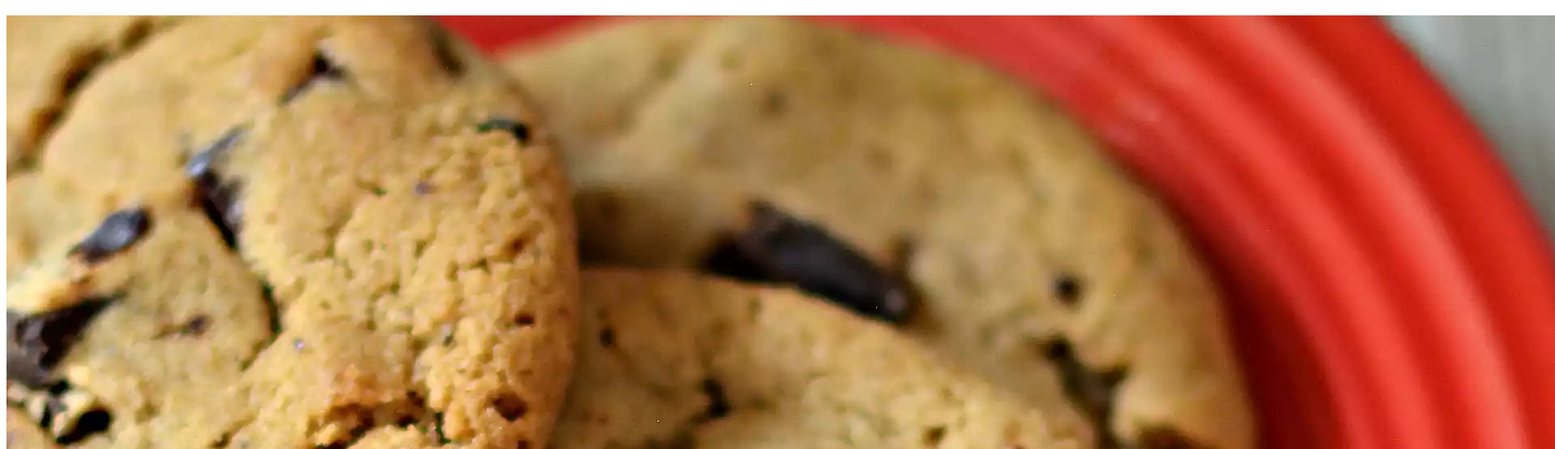
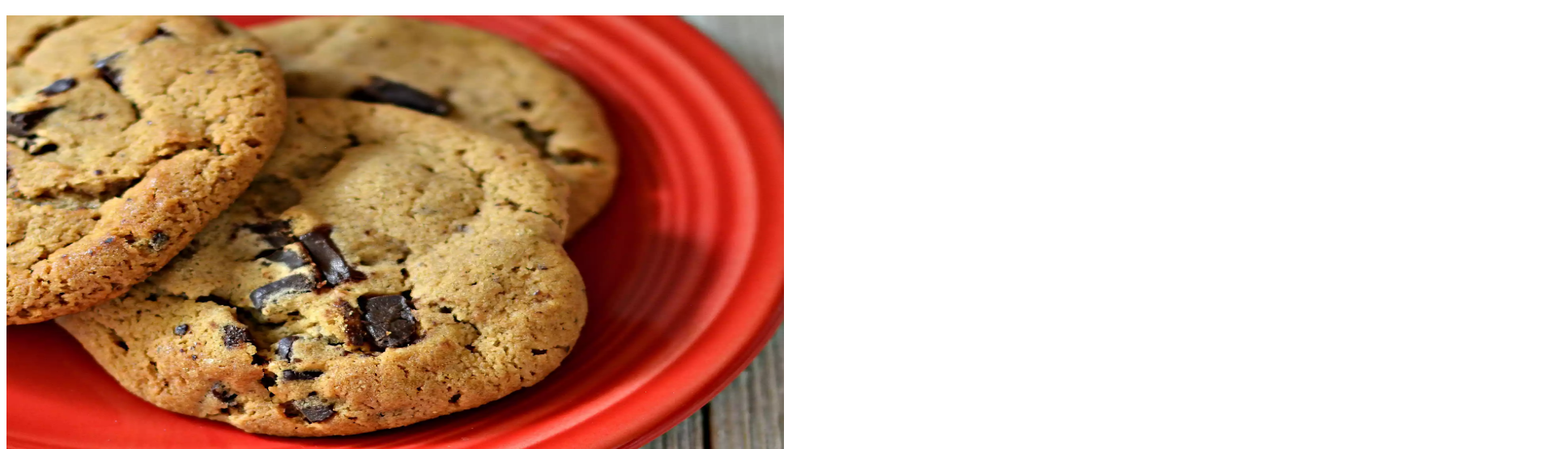
Before and after one commit to RaglandDev/odin-recipes, a plain HTML site: page recipes/cookies.html in a window 1280 px wide. Shown: the part 61-616 px from the top of the page at 81% size, 1920 px wide, since content can reach past the window. Drawn offline with Linux system fonts and the light colour scheme.

Commit message:
cookie image resized

```diff
--- a/recipes/cookies.html
+++ b/recipes/cookies.html
@@ -10,7 +10,9 @@
 <body>
     <h1>Chocolate chip cookies</h1>
     <img
-        src="./images/4533707-215c8b63f7ba4fd697a210343739c5f8.webp">
+        src="./images/4533707-215c8b63f7ba4fd697a210343739c5f8.webp"
+        width="960"
+        height="640">
 
 
     <h2>Description</h2>
```
